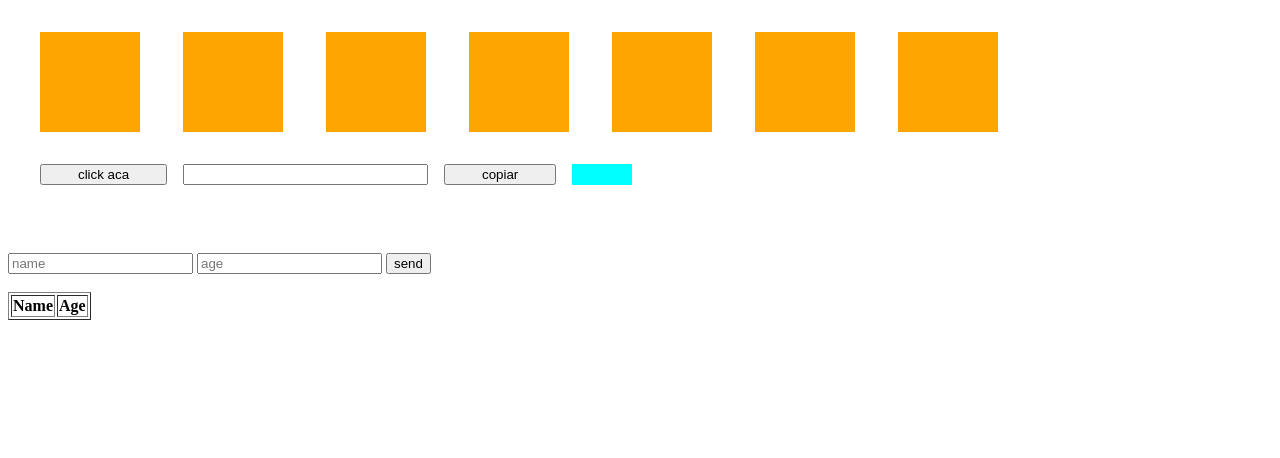
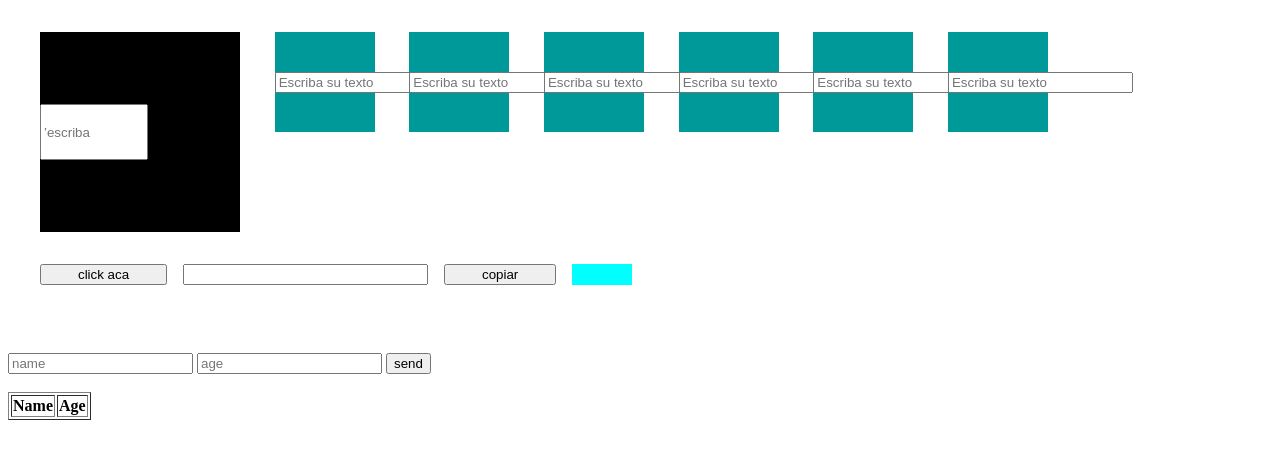
Before and after one commit to estherlaraaaa/Laboratorio_07_00049717, a plain HTML site: page Practica/index.html in a window 1280 px wide. Drawn offline with Linux system fonts and the light colour scheme.

Commit message:
sdfvdsvgsf

```diff
--- a/Practica/asset/js/script.js
+++ b/Practica/asset/js/script.js
@@ -1,9 +1,22 @@
 var container;
 
-container = document.getElementById("c1");
+container = document.getElementById('c1');
 
-container.innerText("¡Hola Mundo!");
+container.innerText="¡Hola Mundo!";
 
 container.style.backgroundColor= "#000000";
 
 container.style.color="#1cb723";
+
+container.style.width= "200px";
+
+container.style.height="200px";
+
+container.innerHTML="<input type=”text” placeholder=’escriba su texto’>";
+
+var containers= document.getElementsByClassName('container c2');
+
+for (let i=0; i<containers.length; i++){
+    containers[i].style.backgroundColor="#009999";
+    containers[i].innerHTML= "<input type='text' placeholder='Escriba su texto'>";
+}
--- a/Practica/index.html
+++ b/Practica/index.html
@@ -6,7 +6,6 @@
     <meta http-equiv="X-UA-Compatible" content="ie=edge">
     <link rel="stylesheet" href="asset/css/index.css">
     <title>Javascript and Dom</title>
-    <script src="script.js"></script>
 </head>
 
 <body>
@@ -51,6 +50,8 @@
         </table>
     </div>
 
+    <script src="asset/js/script.js"></script>
+
 </body>
 
 </html>
```
Also changed, not shown: Practica/document.txt (added).
